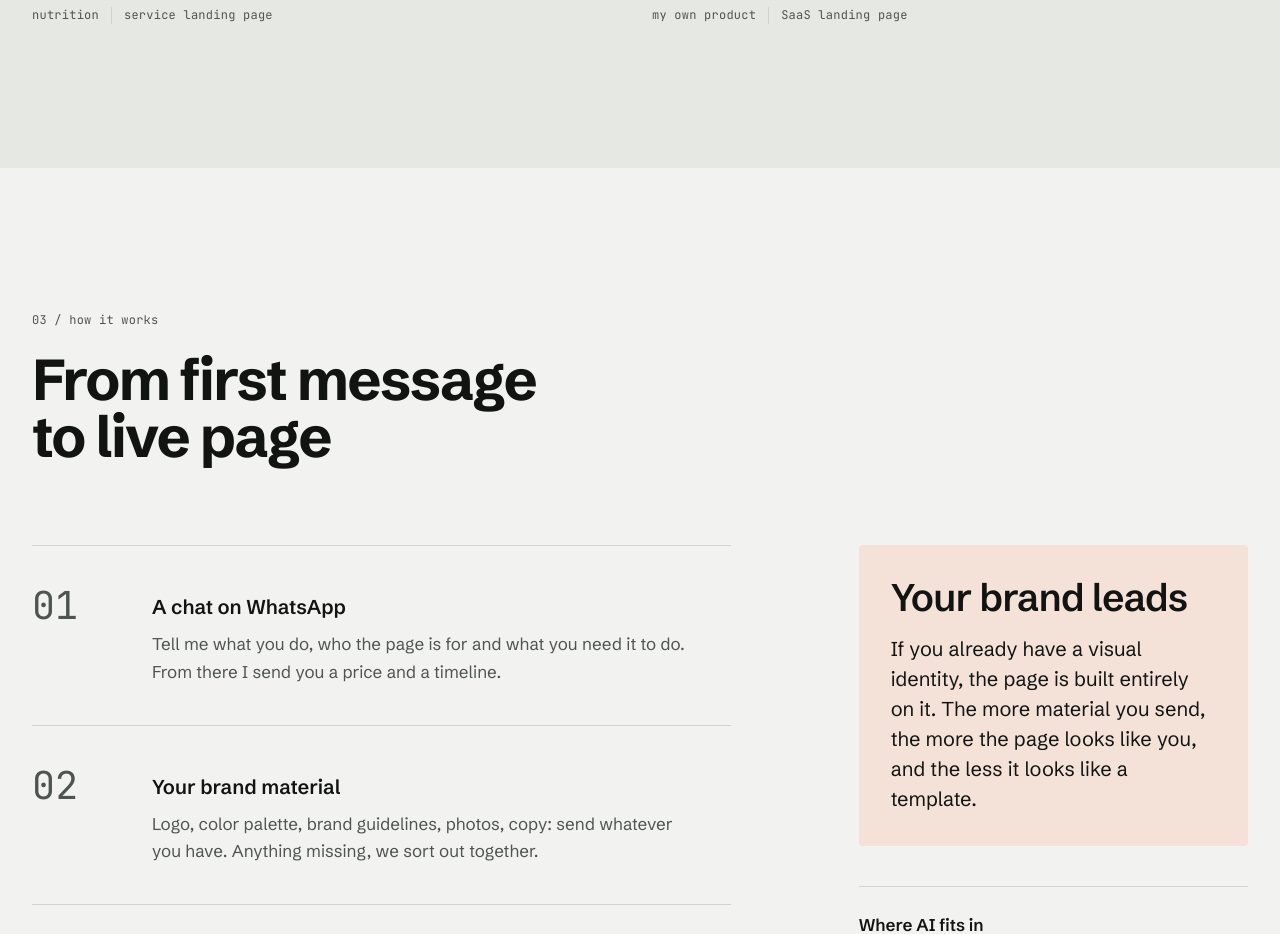
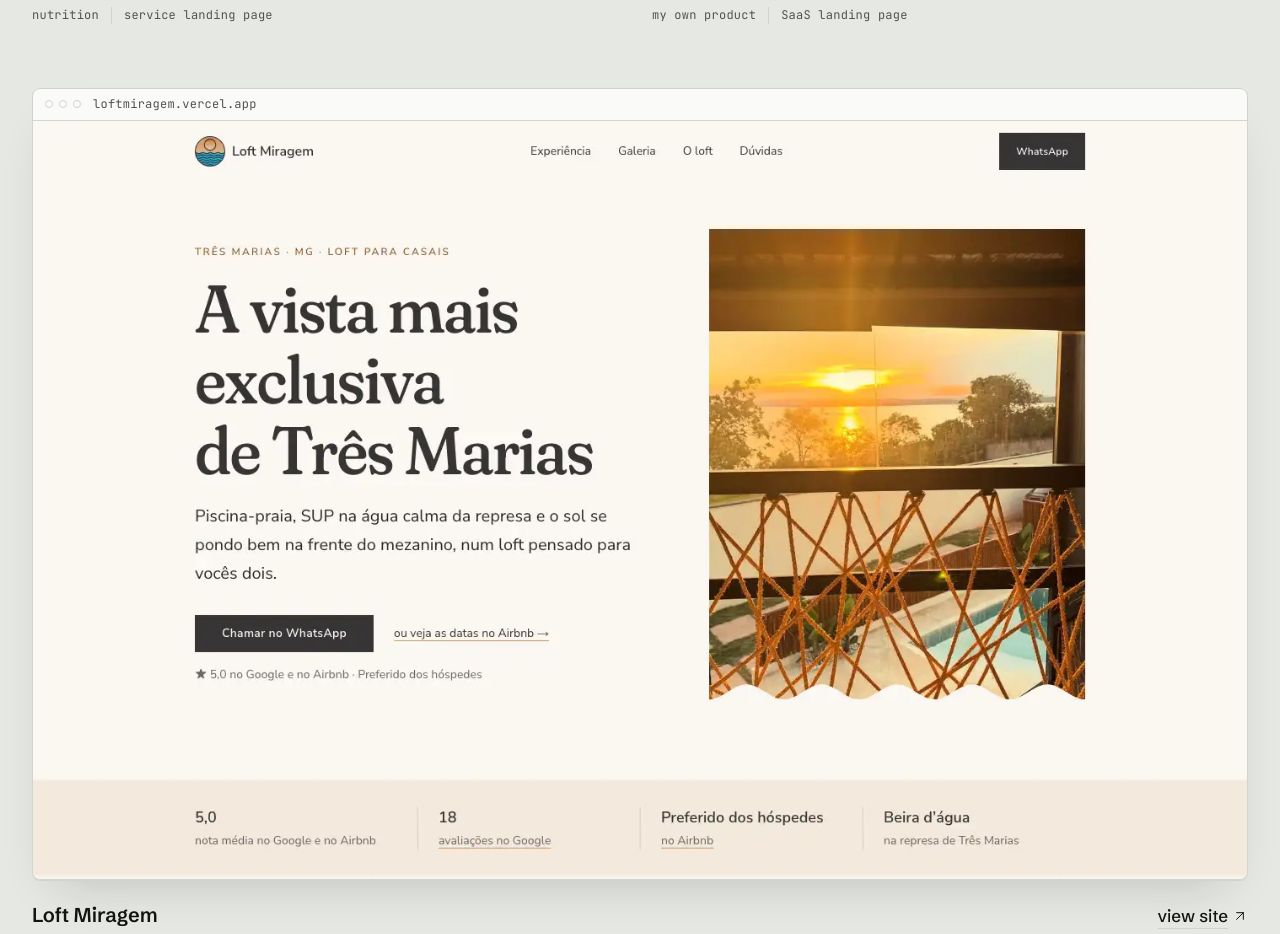
Before and after one commit to douglasjtds/mypage, a Next.js app: page /en in a window 1280 px wide. Shown: the part 2620-3554 px from the top of the page. Built offline with nearby package versions, Linux system fonts and the light colour scheme.

Commit message:
feat(portfolio): add Loft Miragem as fourth case, full width at the end

```diff
--- a/messages/en.json
+++ b/messages/en.json
@@ -64,6 +64,11 @@
         "segment": "my own product",
         "type": "SaaS landing page",
         "alt": "Full-page view of the Gasolinha website, a car fuel economy and maintenance app"
+      },
+      "loftMiragem": {
+        "segment": "vacation rental",
+        "type": "direct booking landing page",
+        "alt": "Full-page view of the Loft Miragem website, a couples' loft in Três Marias, Brazil"
       }
     }
   },
--- a/messages/pt.json
+++ b/messages/pt.json
@@ -64,6 +64,11 @@
         "segment": "produto próprio",
         "type": "landing page de SaaS",
         "alt": "Página inteira do site do Gasolinha, app de consumo e manutenção do carro"
+      },
+      "loftMiragem": {
+        "segment": "hospedagem",
+        "type": "landing page de reserva direta",
+        "alt": "Página inteira do site do Loft Miragem, loft para casais em Três Marias, MG"
       }
     }
   },
--- a/src/components/sections/portfolio.tsx
+++ b/src/components/sections/portfolio.tsx
@@ -9,7 +9,7 @@ import { scrollDurationMs } from "@/lib/portfolio";
 import { cn } from "@/lib/utils";
 
 // Colunas no desktop (grid de 12). Dois projetos: 7/5, o segundo descido para quebrar o alinhamento.
-// Três ou mais: o primeiro em largura total e o resto em pares.
+// Três ou mais: o primeiro em largura total e o resto em pares; o que sobrar sozinho no fim também vai em largura total.
 function layoutFor(index: number, count: number) {
   if (count === 1) return { className: "lg:col-span-8", sizes: "(min-width: 1280px) 800px, (min-width: 1024px) 63vw, 100vw" };
   if (count === 2) {
@@ -17,7 +17,8 @@ function layoutFor(index: number, count: number) {
       ? { className: "lg:col-span-7", sizes: "(min-width: 1280px) 700px, (min-width: 1024px) 55vw, 100vw" }
       : { className: "lg:col-span-5 lg:mt-32", sizes: "(min-width: 1280px) 500px, (min-width: 1024px) 40vw, 100vw" };
   }
-  return index === 0
+  const trailingAlone = index === count - 1 && count % 2 === 0;
+  return index === 0 || trailingAlone
     ? { className: "lg:col-span-12", sizes: "(min-width: 1280px) 1216px, 100vw" }
     : { className: "lg:col-span-6", sizes: "(min-width: 1280px) 600px, (min-width: 1024px) 48vw, 100vw" };
 }
--- a/src/content/projects.ts
+++ b/src/content/projects.ts
@@ -75,6 +75,16 @@ export const projects: Project[] = [
     screenshot: { src: "/portfolio/gasolinha.webp", width: 1440, height: 5972 },
   },
   {
+    slug: "loft-miragem",
+    name: "Loft Miragem",
+    url: "https://loftmiragem.vercel.app/",
+    domain: "loftmiragem.vercel.app",
+    category: "landing",
+    messageKey: "loftMiragem",
+    published: true,
+    screenshot: { src: "/portfolio/loft-miragem.webp", width: 1440, height: 9198 },
+  },
+  {
     slug: "gasolinha",
     name: "Gasolinha",
     url: "https://gasolinha.com.br/",
```
Also changed, not shown: public/portfolio/loft-miragem.webp (added), 1 other file (tests, documents, lock files or other folders).
